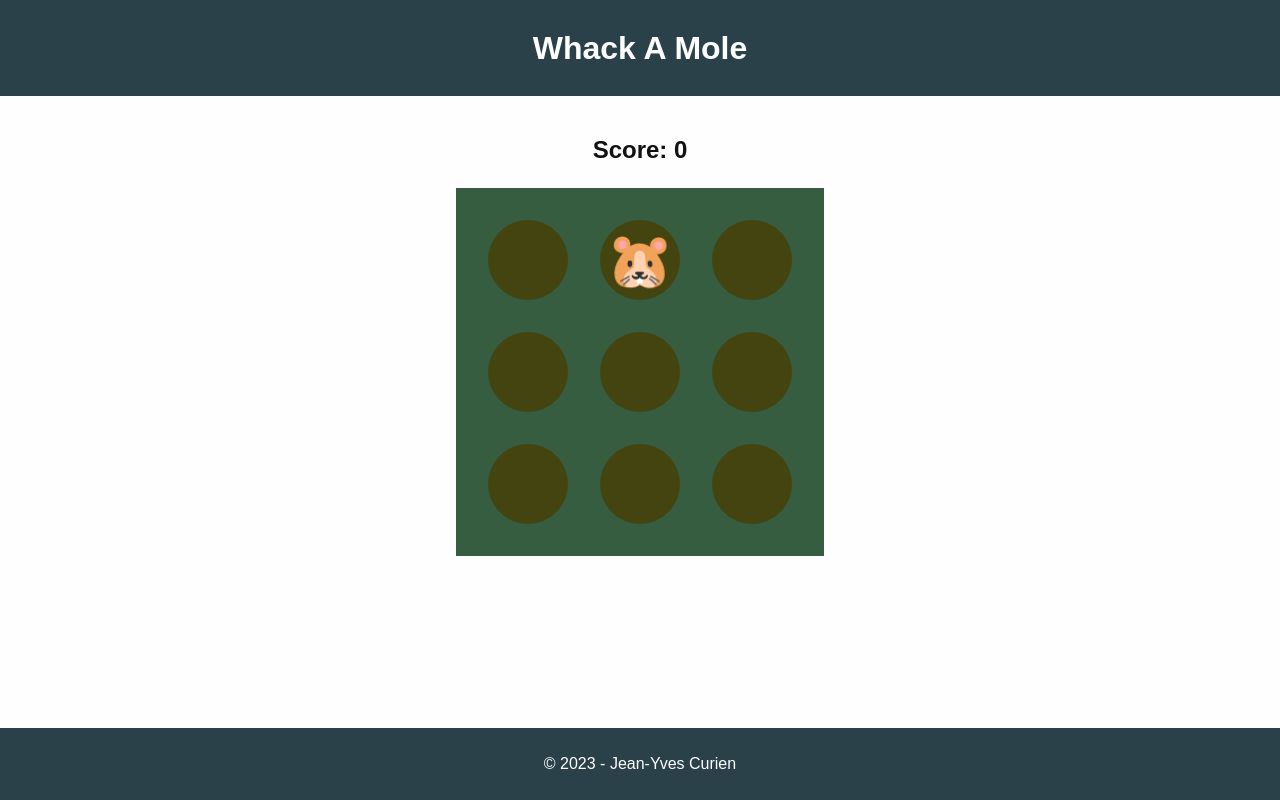
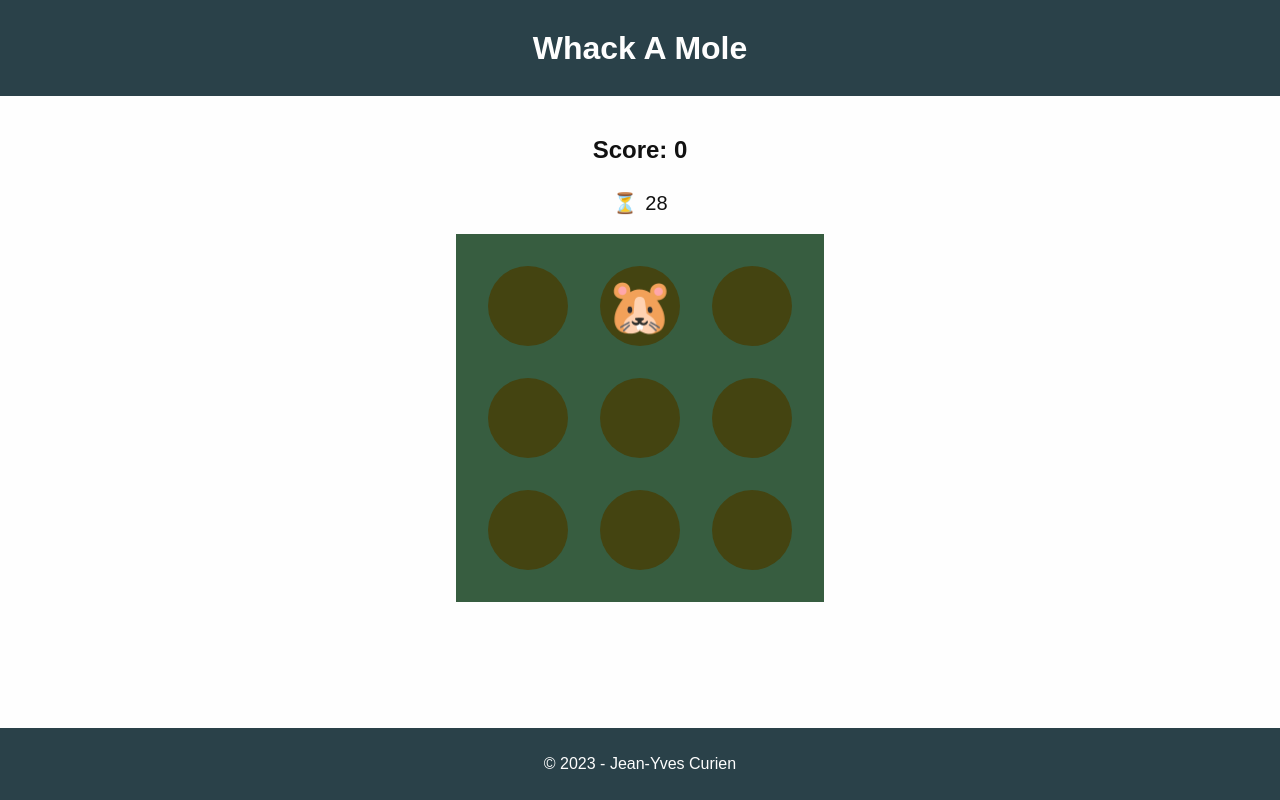
Before and after one commit to jycurien/whack-a-mole, a React (Vite) app: page / in a window 1280 px wide. Both pictures are taken after a click on the button "Start". Built offline with nearby package versions, Linux system fonts and the light colour scheme.

Commit message:
adding a countdown

```diff
--- /dev/null
+++ b/src/components/Countdown.jsx
@@ -0,0 +1,37 @@
+import { useState, useEffect } from 'react'
+
+const Countdown = ({ endGame, gameOver }) => {
+  const [countdown, setCountdown] = useState(null)
+
+  useEffect(() => {
+    setCountdown(30)
+  }, [])
+
+  useEffect(() => {
+    let timeout = null
+    if (countdown && !gameOver) {
+      timeout = setTimeout(() => {
+        setCountdown(countdown - 1)
+      }, 1000)
+    }
+
+    if (countdown === 0) {
+      endGame()
+    }
+
+    return () => {
+      if (timeout) {
+        clearTimeout(timeout)
+      }
+    }
+  }, [countdown])
+
+  return (
+    <div className='countdown'>
+      <span>⏳</span>
+      {countdown}
+    </div>
+  )
+}
+
+export default Countdown
--- a/src/components/Game.jsx
+++ b/src/components/Game.jsx
@@ -1,4 +1,5 @@
 import { useState } from 'react'
+import Countdown from './Countdown'
 
 const Game = () => {
   const [gameOver, setGameOver] = useState(true)
@@ -40,6 +41,8 @@ const Game = () => {
   }
 
   const startGame = () => {
+    setScore(0)
+    setMoles([])
     setGameOver(false)
     generateMoles()
     setTimeout(() => {
@@ -66,9 +69,14 @@ const Game = () => {
     )
   }
 
+  const endGame = () => {
+    setGameOver(true)
+  }
+
   return (
     <>
       <h2>Score: {score}</h2>
+      <Countdown endGame={endGame} gameOver={gameOver} />
       <div
         className='mole-container'
         style={{
--- a/src/index.css
+++ b/src/index.css
@@ -1,6 +1,7 @@
 html {
   box-sizing: border-box;
   user-select: none;
+  font-size: 14px;
 }
 
 *,
@@ -110,6 +111,10 @@ img {
 }
 
 @media (min-width: 992px) {
+  html {
+    font-size: 16px;
+  }
+
   .mole-container {
     grid-gap: 2rem;
     padding: 2rem;
```
